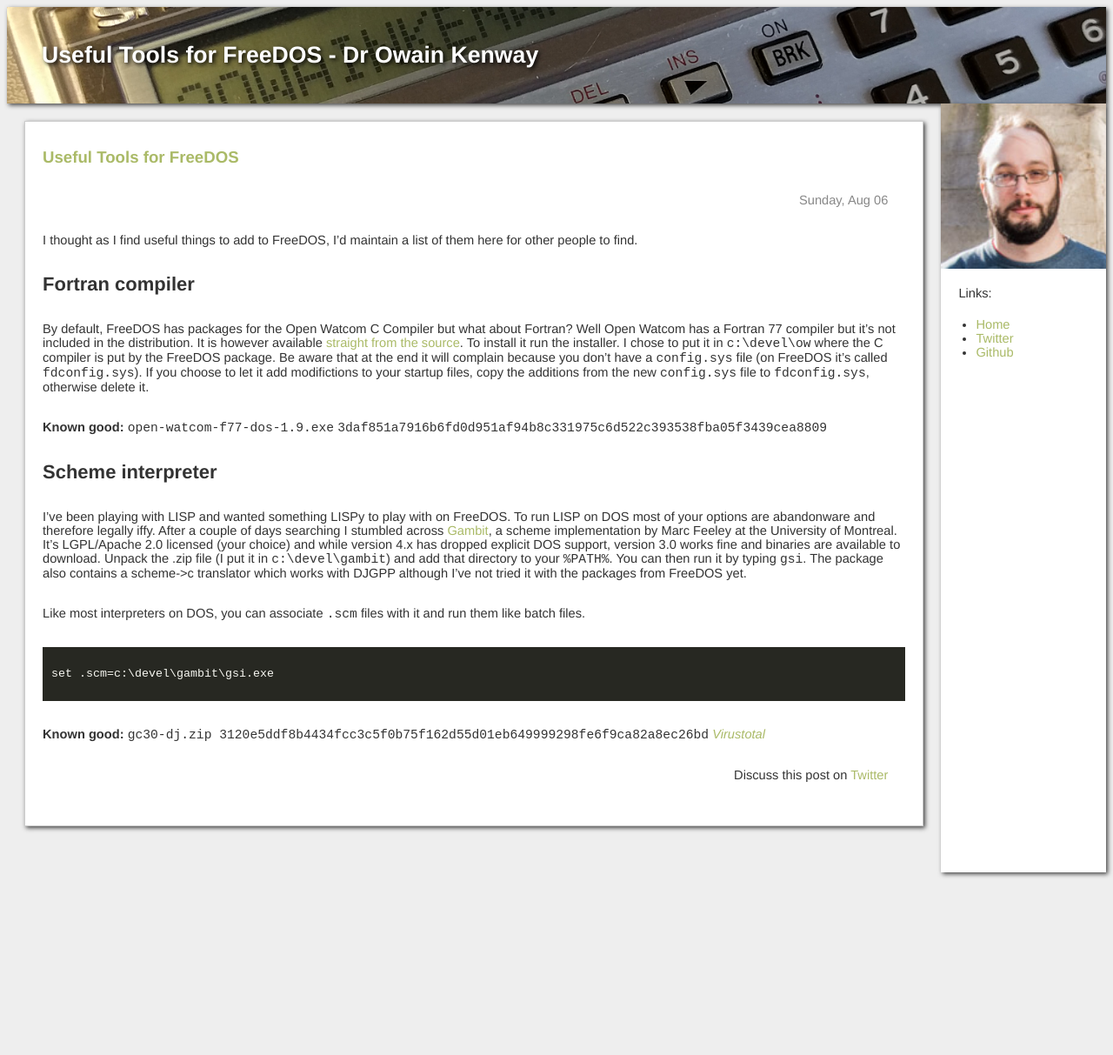
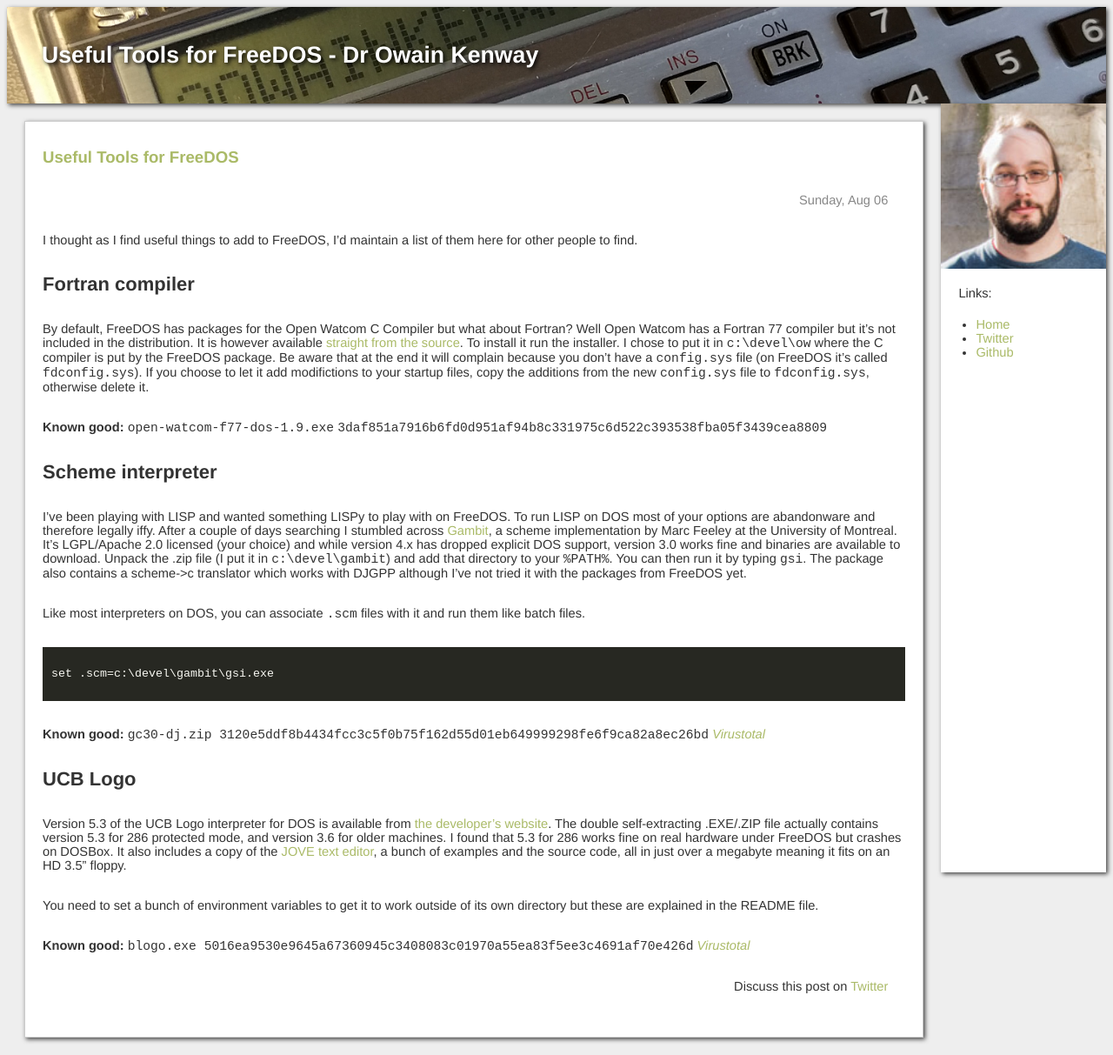
Before and after one commit to owainkenwayucl/owainkenwayucl.github.io, a Jekyll site: the page built from _posts/2017-08-06-UsefulToolsFreeDOS.md, in a window 1280 px wide. Shown: the whole page at 87% size. Built offline with Jekyll 4.4.1, drawn with Linux system fonts in a browser that asks for light colours; before the commit the page ends 1031 px from its top, so only the background shows below that.

Commit message:
Add UCB Logo

````diff
--- a/_posts/2017-08-06-UsefulToolsFreeDOS.md
+++ b/_posts/2017-08-06-UsefulToolsFreeDOS.md
@@ -22,3 +22,11 @@ set .scm=c:\devel\gambit\gsi.exe
 ```
 
 **Known good:** `gc30-dj.zip 3120e5ddf8b4434fcc3c5f0b75f162d55d01eb649999298fe6f9ca82a8ec26bd` *[Virustotal](https://www.virustotal.com/en/file/3120e5ddf8b4434fcc3c5f0b75f162d55d01eb649999298fe6f9ca82a8ec26bd/analysis/1501671659/)*
+
+## UCB Logo
+
+Version 5.3 of the UCB Logo interpreter for DOS is available from [the developer's website](https://people.eecs.berkeley.edu/~bh/logo.html).  The double self-extracting .EXE/.ZIP file actually contains version 5.3 for 286 protected mode, and version 3.6 for older machines.  I found that 5.3 for 286 works fine on real hardware under FreeDOS but crashes on DOSBox.  It also includes a copy of the [JOVE text editor](https://en.wikipedia.org/wiki/JOVE), a bunch of examples and the source code, all in just over a megabyte meaning it fits on an HD 3.5" floppy.
+
+You need to set a bunch of environment variables to get it to work outside of its own directory but these are explained in the README file.
+
+**Known good:** `blogo.exe 5016ea9530e9645a67360945c3408083c01970a55ea83f5ee3c4691af70e426d` *[Virustotal](https://www.virustotal.com/#/file/5016ea9530e9645a67360945c3408083c01970a55ea83f5ee3c4691af70e426d/detection)*
````
